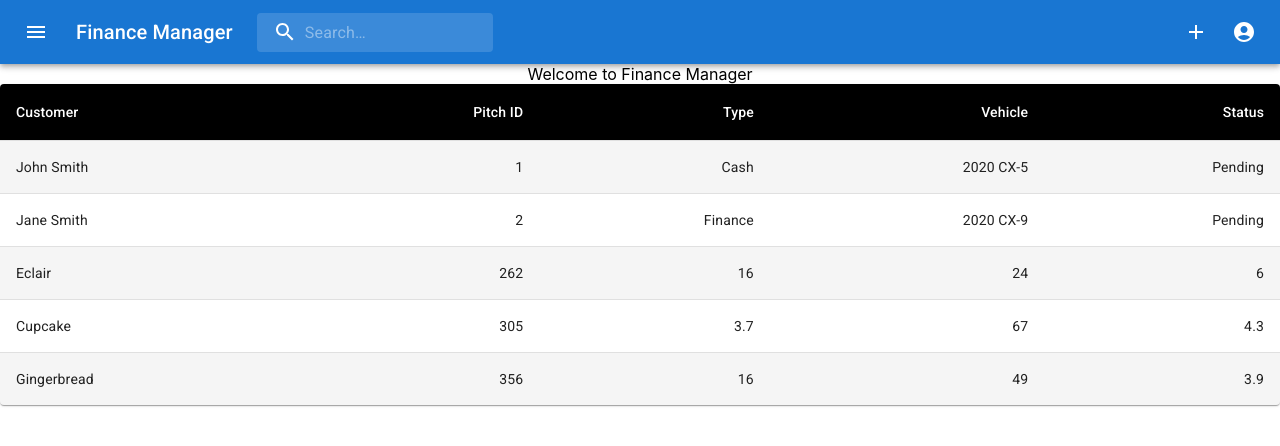
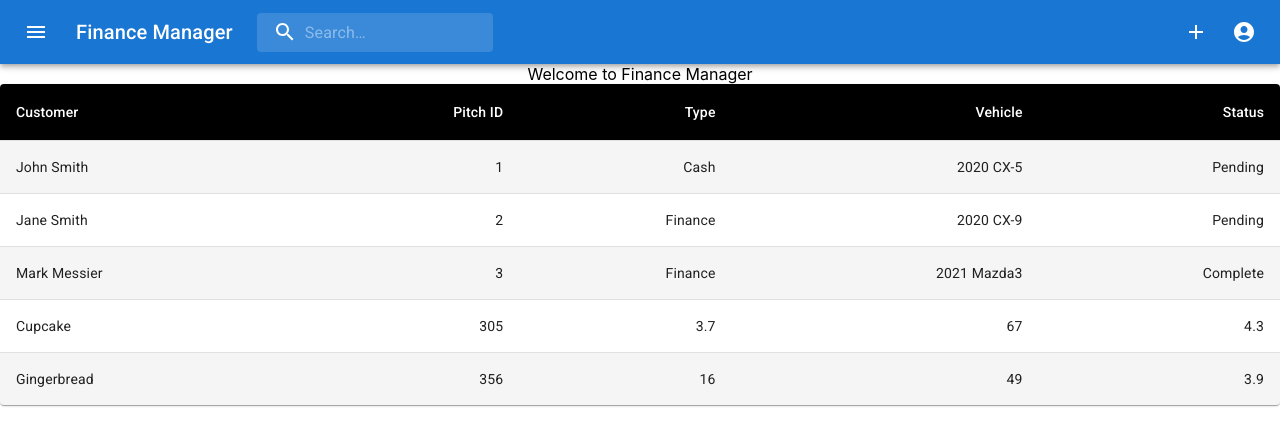
Before and after one commit to Abaid77/Finance_Manager, a React (Create React App) app in the folder frontend/: page / in a window 1280 px wide. Shown: the top 446 px of the page. Built offline with nearby package versions, Linux system fonts and the light colour scheme.

Commit message:
update data

```diff
--- a/frontend/src/components/Table.js
+++ b/frontend/src/components/Table.js
@@ -35,7 +35,7 @@ function createData(name, pitchId, type, vehicle, status) {
 const rows = [
   createData("John Smith", 1, "Cash", "2020 CX-5", "Pending"),
   createData("Jane Smith", 2, "Finance", "2020 CX-9", "Pending"),
-  createData("Eclair", 262, 16.0, 24, 6.0),
+  createData("Mark Messier", 3, "Finance", "2021 Mazda3", "Complete"),
   createData("Cupcake", 305, 3.7, 67, 4.3),
   createData("Gingerbread", 356, 16.0, 49, 3.9),
 ];
```
